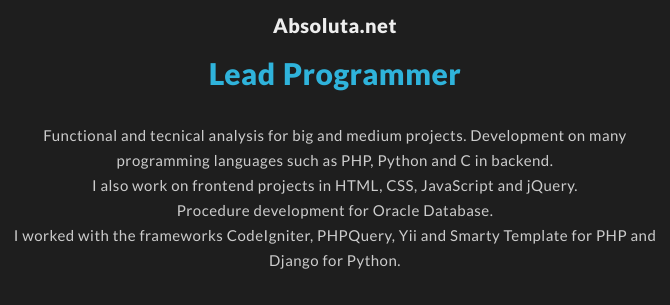
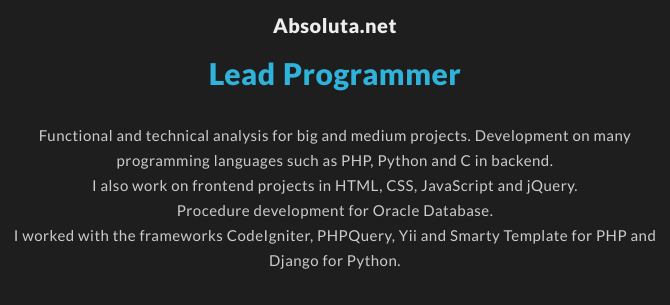
Before and after one commit to luiscoms/portfolio-template, a website: page site/index.html in a window 1280 px wide. Shown: the part 2140-2445 px from the top of the page, 305-975 px from the left. Drawn offline with Linux system fonts and the light colour scheme.

Commit message:
Corrected spelling

```diff
--- a/site/index.html
+++ b/site/index.html
@@ -174,7 +174,7 @@
                     <div class="position">
                         <h3>Absoluta.net</h3>
                         <h4>Lead Programmer</h4>
-                        <p>Functional and tecnical analysis for big and medium projects. Development on many programming languages such as PHP, Python and C in backend.<br/>
+                        <p>Functional and technical analysis for big and medium projects. Development on many programming languages such as PHP, Python and C in backend.<br/>
 I also work on frontend projects in HTML, CSS, JavaScript and jQuery.<br/>
 Procedure development for Oracle Database.<br/>
 I worked with the frameworks CodeIgniter, PHPQuery, Yii and Smarty Template for PHP and Django for Python.</p>
```
